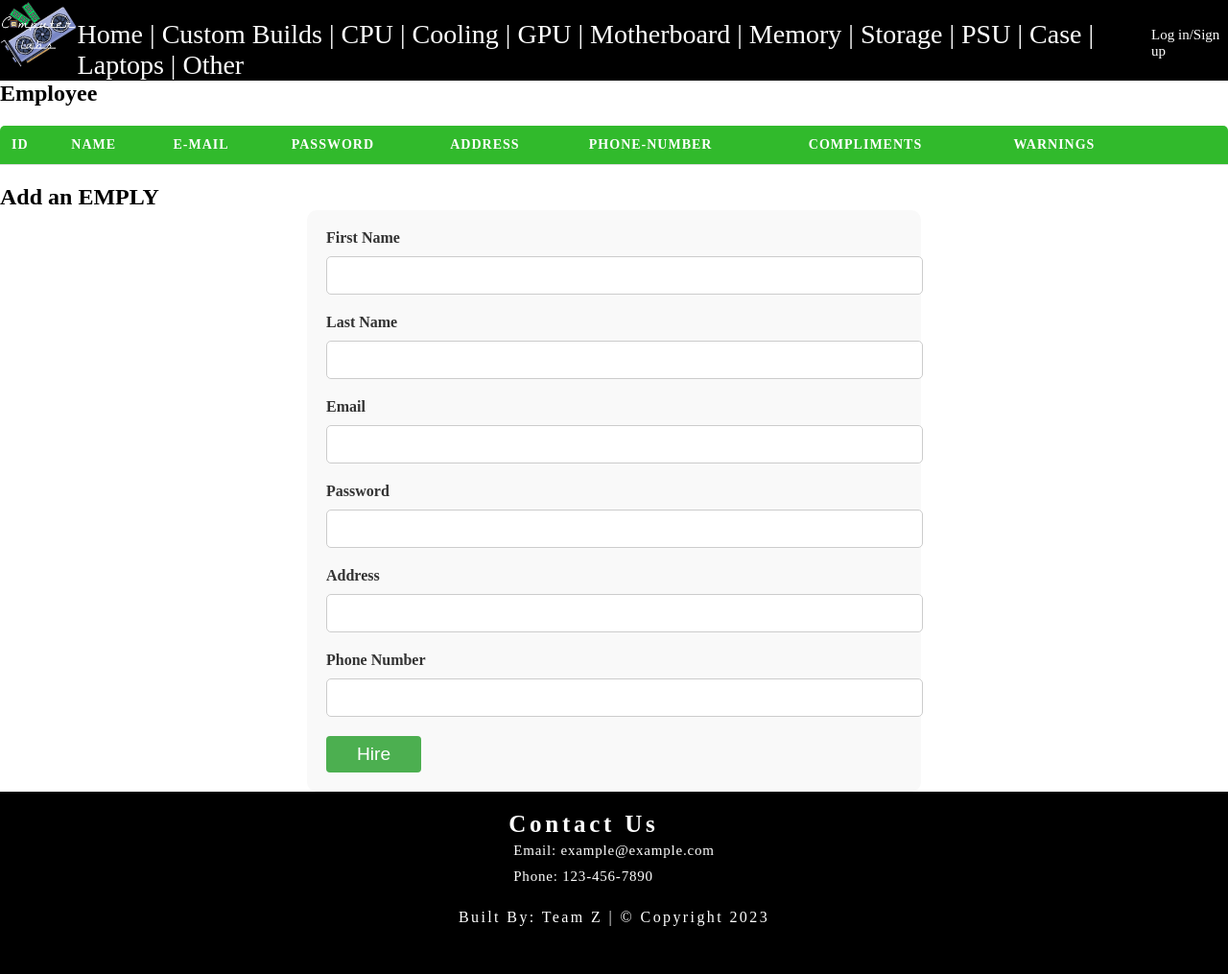
After one commit to riazahmed01/332project, a Flask app: page /manage_emply/ in a window 1280 px wide. The commit adds this page. Shown: the whole page at 96% size. Run offline with Flask 3, Linux system fonts and the light colour scheme; lists and menus that the app fills with data are empty.

Commit message:
SU functions more polished

```diff
--- a/app.py
+++ b/app.py
@@ -2,7 +2,6 @@
 from flask import Flask, redirect, render_template, request, session, url_for
 from flask_sqlalchemy import SQLAlchemy
 import datetime
-import smtplib
 from flask_login import LoginManager, UserMixin, login_user, login_required, logout_user, current_user
 import re
 
@@ -76,6 +75,7 @@ class Product(db.Model):
     price = db.Column(db.Float, nullable =False)
     discounts = db.Column(db.Float, nullable=False, default=0.0)
     type_name = db.Column(db.String(100), nullable=False)
+    quantity = db.Column(db.Integer, default=0)
     date_registered = db.Column(db.Date, default=datetime.date.today())
     comments = db.relationship('Comments', backref='product', lazy=True)
 
@@ -224,24 +224,101 @@ def product(id):
         texts = Comments.query.filter_by(product_id=id).order_by(Comments.date_registered)
         return render_template("product.html", texts = texts, product=product)
 
-@app.route("/add_product/", methods=['POST', 'GET'])
-def add_product():
+############################# SU functions ######################################
+#Delete one particular costumer from database
+@app.route("/delete_costumer/<int:id>")
+def delete_costumer(id):
+    to_be_deleted = User.query.filter_by(id=id).first()
+    banned_user = Banned(email = to_be_deleted.email, f_name = to_be_deleted.f_name,
+                           l_name = to_be_deleted.l_name)
+    try:
+        db.session.add(banned_user)
+        db.session.delete(to_be_deleted)
+        db.session.commit()
+        return redirect('/manage_costumer')
+    except:
+        return "Costumer wasnt found"
+
+#Displays all the costumers
+@app.route("/manage_costumer/", methods=['POST','GET'])
+def manage_costumers():
+    costumers = User.query.filter_by(user_type='CU').order_by(User.date_registered)
+    return render_template("managecostumer.html", costumers=costumers)
+
+#Displays all the employees
+@app.route("/manage_emply/", methods=['POST','GET'])
+def manage_emply():
+    if request.method == 'POST':
+        first_name = request.form['first_name']
+        last_name = request.form['last_name']
+        rg_email = request.form['email']
+        rg_password = request.form['password']
+        new_address = request.form['address']
+        new_phonenumber = request.form['phonenumber']
+        new_user = User(email = rg_email, password=rg_password, f_name = first_name,
+                        l_name = last_name, address = new_address, phone_number=new_phonenumber,
+                        user_type='EMPLY')
+        try:
+            db.session.add(new_user)
+            db.session.commit()
+            return redirect('/manage_emply/')
+        except:
+            return "Employee could not be added"
+    employees = User.query.filter_by(user_type="EMPLY").order_by(User.date_registered)
+    return render_template("manageemply.html", employees = employees)
+
+#Delete an emply from database
+@app.route("/deleteemply/<int:id>", methods=['POST','GET'])
+def deleteemply(id):
+    fired = User.query.filter_by(id=id).first()
+    banned_user = Banned(email = fired.email, f_name = fired.f_name,
+                           l_name = fired.l_name)
+    try:
+        db.session.add(banned_user)
+        db.session.delete(fired)
+        db.session.commit()
+        return redirect('/manage_emply')
+    except:
+        return "Emplyee wasnt found"
+
+#Display information of a particular product
+@app.route("/reviewprod/<int:id>", methods=['POST',"GET"])
+def reviewprod(id):
+    product = Product.query.filter_by(id=id).first()
+    if request.method =='POST':
+        if 'delete-prod' in request.form:
+            try:
+                db.session.delete(product)
+                db.session.commit()
+                return redirect('/manage_product')
+            except:
+                "Something went wrong deleting the product"
+    return render_template("reviewprod.html", product=product)
+
+#Displays all the products
+@app.route("/manage_product/", methods=['POST', 'GET'])
+def manage_product():
+    products = Product.query.order_by(Product.date_registered)
     if request.method=='POST':
         new_name = request.form['name']
         new_descrp = request.form['description']
         new_price = request.form['price']
         new_type_prod = request.form['type-name']
+        new_quantity = request.form['quantity']
         existing_product = Product.query.filter_by(name = new_name).first()
-        new_prod = Product(name=new_name, description=new_descrp, price=new_price, type_name=new_type_prod, discounts=0)
+        new_prod = Product(name=new_name, description=new_descrp, price=new_price, type_name=new_type_prod,
+                           discounts=0, quantity=new_quantity)
         if existing_product:
             return "This product already exists. Try a new one."
         try:
             db.session.add(new_prod)
             db.session.commit()
-            return redirect('/user')
+            return redirect('/manage_product/')
         except:
             return "Something went wrong when adding the product"
-    return render_template("addproduct.html")
+    return render_template("manageproduct.html", products=products)
+
+################ User page #########################
 # route user page
 @app.route("/user/", methods=['POST','GET'])
 @login_required
@@ -284,16 +361,20 @@ def user():
         return render_template("employee.html", applications=curr_applications)
     elif current_user.user_type == "SU":
         if request.method == 'POST':
-            if 'add-product' in request.form:
-                return redirect('/add_product/')
-            elif 'delete-product' in request.form:
-                return "Not available right now"
+            if 'product' in request.form:
+                return redirect('/manage_product/')
+            elif 'emply' in request.form:
+                return redirect('/manage_emply/')
+            elif 'costumer' in request.form:
+                return redirect('/manage_costumer/')
         rejected_applications = Application.query.order_by(Application.rejected==1)
             # display page for admin users
         return render_template("superuser.html", applications=rejected_applications)
     # if user is not logged in, redirect to login page
     return redirect(url_for('login'))
 
+############ Common User application functionality ###########################
+#Rejects the application
 @app.route("/reject/<int:id>", methods=['POST','GET'])
 def reject(id):
     if request.method =='POST':
@@ -307,6 +388,7 @@ def reject(id):
             return "Something went wrong rejecting the user."
     return render_template("memo.html")
 
+#Reviews the application
 @app.route("/review/<int:id>", methods=['POST','GET'])
 def review(id):
     if request.method == 'POST':
@@ -348,8 +430,8 @@ def review(id):
                 except:
                     return "Something went wrong adding the user."
     return redirect('/user')
-# Run the app
 
+####################### Costum Builds #############################
 @app.route("/createbuild/")
 def createbuild():
     return render_template("createbuild.html")
@@ -364,5 +446,6 @@ def recbuild():
 def userbuild():
     return render_template("userbuild.html")
 
+### Run application ###
 if __name__ == "__main__":
     app.run(debug=True)
--- a/createDB.py
+++ b/createDB.py
@@ -8,9 +8,10 @@ mydb = mysql.connector.connect(
 
 my_cursor = mydb.cursor()
 
-my_cursor.execute("CREATE DATABASE ComputerStore")
+#my_cursor.execute("CREATE DATABASE ComputerStore")
 #my_cursor.execute("DROP DATABASE comments")
 my_cursor.execute("SHOW DATABASES")
+my_cursor.execute("DROP TABLE product")
 
 
 
--- /dev/null
+++ b/static/css/managecostumer.css
@@ -0,0 +1,104 @@
+table {
+  border-collapse: collapse;
+  width: 100%;
+  margin: 20px 0;
+  font-size: 14px;
+  font-weight: 400;
+  color: #333;
+}
+form {
+  max-width: 600px;
+  margin: 0 auto;
+  padding: 20px;
+  background-color: #f9f9f9;
+  border-radius: 10px;
+}
+
+label {
+  display: block;
+  margin-bottom: 10px;
+  font-size: 16px;
+  font-weight: 600;
+  color: #333;
+}
+
+input[type="text"],
+input[type="email"],
+input[type="password"] {
+  display: block;
+  width: 100%;
+  padding: 10px;
+  margin-bottom: 20px;
+  border: 1px solid #ccc;
+  border-radius: 5px;
+  font-size: 16px;
+  color: #333;
+}
+
+button {
+  background-color: #4CAF50;
+  color: white;
+  padding: 0.5rem 2rem;
+  border: none;
+  border-radius: 4px;
+  font-size: 1.2rem;
+  cursor: pointer;
+}
+
+button:hover {
+  background-color: #3e8e41;
+}
+
+th, td {
+  text-align: left;
+  padding: 12px;
+  border-bottom: 1px solid #ddd;
+}
+
+th {
+  background-color: #31ba2c;
+  color: #fff;
+  font-weight: 600;
+  text-transform: uppercase;
+  letter-spacing: 1px;
+}
+
+/* Header Row */
+th:first-child {
+  border-top-left-radius: 5px;
+}
+
+th:last-child {
+  border-top-right-radius: 5px;
+}
+
+/* Table Rows */
+tr:nth-child(even) {
+  background-color: #f2f2f2;
+}
+
+tr:hover {
+  background-color: #ddd;
+}
+
+/* Link Styling */
+.table-display.a {
+  color: #000000;
+  text-decoration: none;
+  transition: color 0.2s ease-in-out;
+}
+
+.table-display.a:hover {
+  color: #534c44;
+}
+
+/* Responsiveness */
+@media (max-width: 768px) {
+  table {
+    font-size: 12px;
+  }
+
+  th, td {
+    padding: 8px;
+  }
+}
--- /dev/null
+++ b/templates/manageemply.html
@@ -0,0 +1,71 @@
+{% extends 'base.html' %}
+
+<!--links-->
+{% block links %}
+    <link rel="stylesheet" href="{{ url_for('static', filename='css/managecostumer.css') }}">
+{% endblock links %}
+
+<!--title of the page-->
+{% block titlePage %}
+    Memo
+{% endblock titlePage %}
+
+<!--main content of the page-->
+{% block content %}
+<div class="table-display">
+    <h2>Employee</h2>
+    <table>
+        <tr>
+            <th scope="col">ID</th>
+            <th scope="col">Name</th>
+            <th scope="col">E-mail</th>
+            <th scope="col">Password</th>
+            <th scope="col">Address</th>
+            <th scope="col">Phone-number</th>
+            <th scope="col">Compliments</th>
+            <th scope="col">Warnings</th>
+            <th scope="col"></th>
+            <th scope="col"></th>
+        </tr>
+        {% for emply in employees %}
+        <tr>
+            <th scope="row">{{ emply.id }}</th>
+            <td>{{ emply.f_name }} {{ emply.l_name}}</td>
+            <td>{{ emply.email }}</td>
+            <td>{{ emply.password }}</td>
+            <td>{{ emply.address }}</td>
+            <td>{{ emply.phone_number }}</td>
+            <td>{{ emply.compliments }}</td>
+            <td>{{ emply.warnings }}</td>
+            <td><a href="">Promote</a></td>
+            <td><a href="{{ url_for('deleteemply', id=emply.id) }}">Fire</a></td>
+        </tr>
+        {% endfor %}
+    </table>
+</div>
+    <div class="add-employee">
+        <h2>Add an EMPLY</h2>
+        <form METHOD="POST">
+            <label for="first_name">First Name</label>
+            <input type="text" name="first_name" />
+
+            <label for="last_name">Last Name</label>
+            <input type="text" name="last_name" />
+
+            <label for="email">Email</label>
+            <input type="email" name="email" />
+
+            <label for="password">Password</label>
+            <input type="password" name="password" />
+
+            <label for="address">Address</label>
+            <input type="text" name="address" />
+
+            <label for="phonenumber">Phone Number</label>
+            <input type="text" name="phonenumber" />
+
+            <button name="submit">Hire</button>
+        </form>
+    </div>
+
+{% endblock %}
```
Also changed, not shown: static/css/reviewprod.css (added, +75 -0 lines), static/css/superuser.css (added, +98 -0 lines), templates/addproduct.html (deleted, +0 -31 lines), templates/managecostumer.html (added, +46 -0 lines), templates/manageproduct.html (added, +55 -0 lines), templates/reviewprod.html (added, +44 -0 lines), templates/superuser.html (+36 -10 lines).
